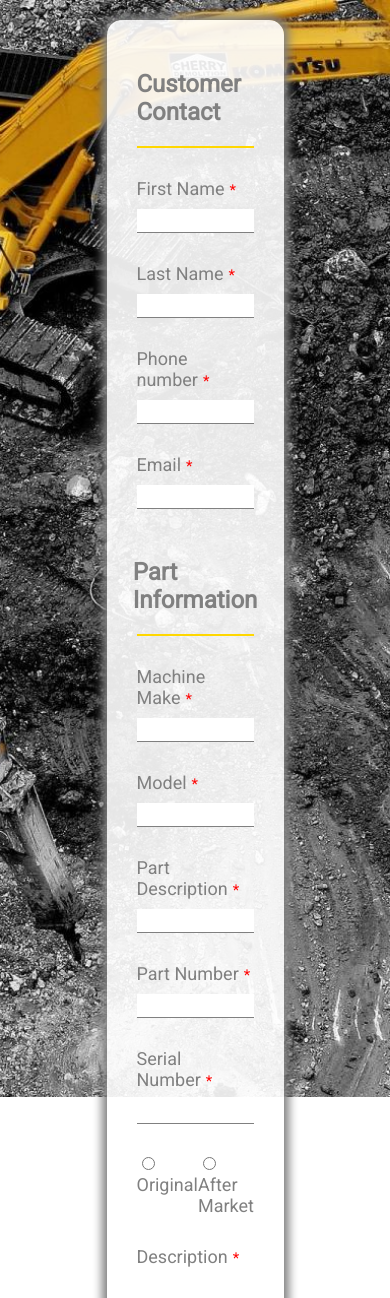
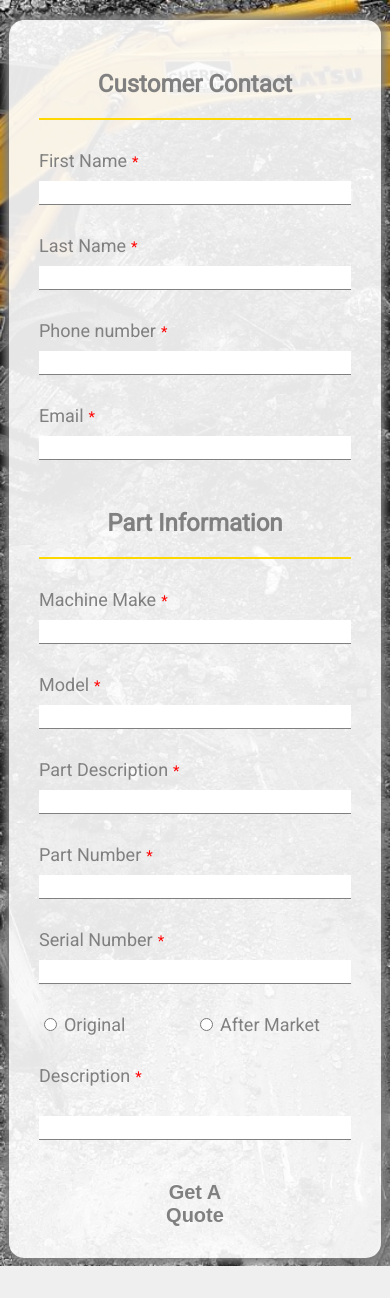
Before and after one commit to hayley-d/ADParts, a PHP site: page / in a window 390 px wide. Shown: the part 110-1408 px from the top of the page. After the commit the page ends 1376 px from the top, so only its background shows below. Run offline with PHP 8.4, Linux system fonts and the light colour scheme.

Commit message:
Add files via upload

```diff
--- a/style.css
+++ b/style.css
@@ -163,3 +163,32 @@ span{
     margin-left: 5px;
     font-size: 15px;
 }
+
+@media only screen  and (max-width: 1224px) {
+    form {
+        width: 70%;
+    }
+
+    #CAT{
+        height:150vh;
+    }
+}
+@media only screen  and (max-width: 1924px) {
+    form {
+        width: 40%;
+    }
+
+    #CAT{
+        height:150vh;
+    }
+}
+
+@media only screen  and (max-width: 600px) {
+    form {
+        width: 80%;
+    }
+
+    #CAT{
+        height:150vh;
+    }
+}
```
